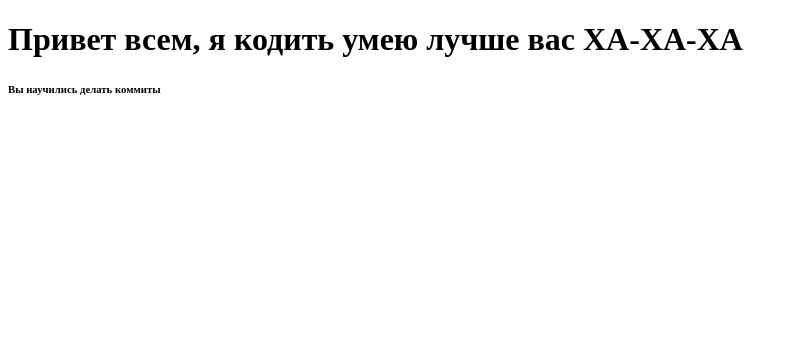
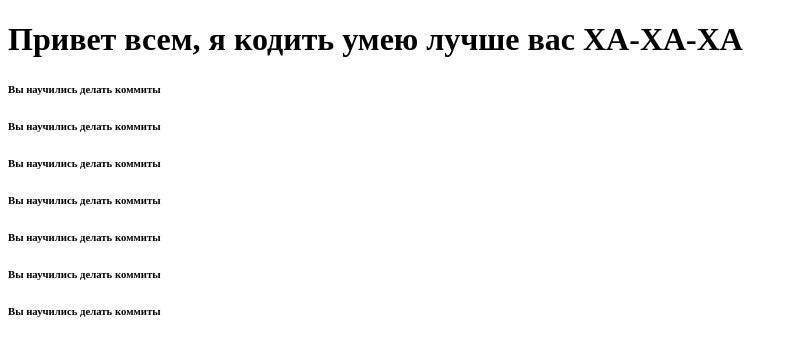
Before and after one commit to MaksimLAskov/main, a plain HTML site: page index.html in a window 1280 px wide. Shown: the whole page, without its empty margins (0-798 px from the left). Drawn offline with Linux system fonts and the light colour scheme.

Commit message:
Ярослав зажал Ctrl + V

```diff
--- a/index.html
+++ b/index.html
@@ -8,5 +8,11 @@
 <body>
     <h1>Привет всем, я кодить умею лучше вас ХА-ХА-ХА</h1>
     <h6>Вы научились делать коммиты</h6>
+    <h6>Вы научились делать коммиты</h6>
+    <h6>Вы научились делать коммиты</h6>
+    <h6>Вы научились делать коммиты</h6>
+    <h6>Вы научились делать коммиты</h6>
+    <h6>Вы научились делать коммиты</h6>
+    <h6>Вы научились делать коммиты</h6>
 </body>
 </html>
```
